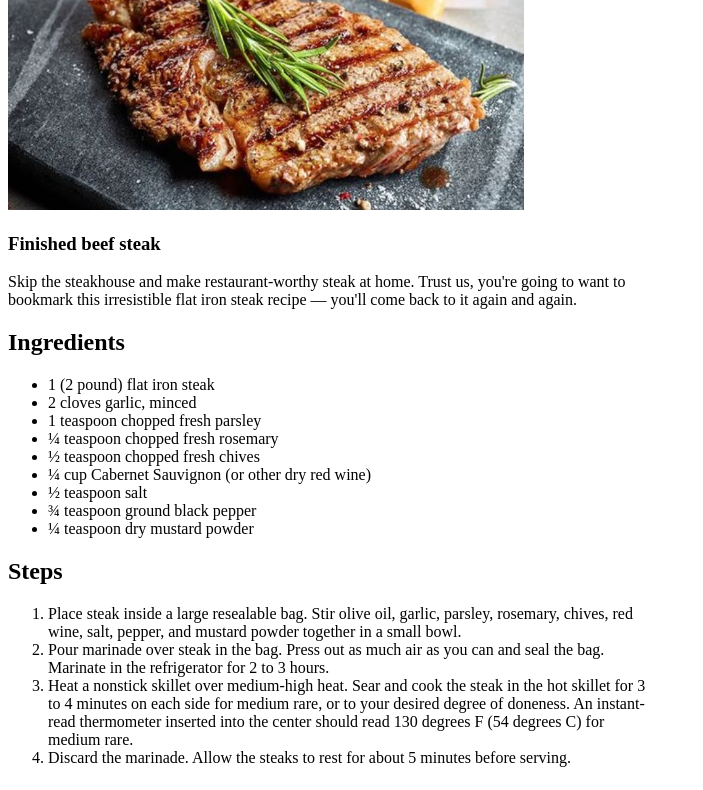
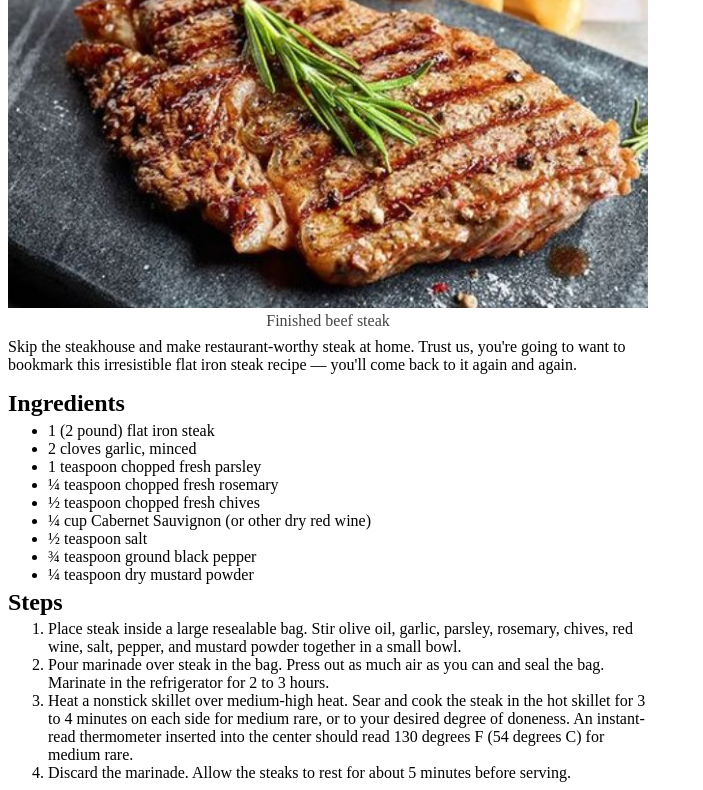
Before and after one commit to 29042022gtx/odin-recipes, a plain HTML site: page recipes/beefsteak.html in a window 1280 px wide. Shown: the part 170-960 px from the top of the page, without its empty margins (0-703 px from the left). Drawn offline with Linux system fonts and the light colour scheme.

Commit message:
Add style for recipes

```diff
--- a/css/style.css
+++ b/css/style.css
@@ -1,6 +1,13 @@
 :root {
     --blue: #38b9ff;
     --red: #ff2424;
+    --black: #222;
+    --dark: #444;
+    --gray: #666;
+    --light: #888;
+    --bone: #aaa;
+    --smoke: #ccc;
+    --snow: #eee;
 }
 
 * {
@@ -9,7 +16,7 @@
 
 body {
     font-family: 'Times New Roman', Times, serif;
-    max-width: 40em;
+    /* max-width: 40em; */
 }
 
 .title {
@@ -26,3 +33,39 @@ body {
     width: fit-content;
     margin: .2em;
 }
+
+.plate {
+    margin: .2em 0; padding: 0;
+}
+
+.illus {
+    object-fit:cover;
+    aspect-ratio: 3/2;
+    width: 100%;
+}
+
+.caption {
+    font-weight: normal;
+    text-align: center;
+    font-size: 1em;
+    color: var(--dark);
+    margin: 0;
+}
+
+.desc {
+    margin: .5em 0 1em;
+}
+
+.ingredients {
+    margin: .2em 0;
+}
+
+.steps {
+    margin: .2em 0;
+}
+
+@media screen and (min-width: 600px) {
+    body {
+        max-width: 40em;
+    }
+}
--- a/recipes/beefsteak.html
+++ b/recipes/beefsteak.html
@@ -2,16 +2,17 @@
 <html lang="en">
 <head>
     <meta charset="UTF-8">
+    <meta name="viewport" content="width=device-width, initial-scale=1.0">
     <title>Beef Steak</title>
     <link rel="stylesheet" href="../css/style.css">
 </head>
 <body>
-    <h1>Beef Steak</h1>
-    <img src="../images/beefsteak.jpg" alt="Spaghetti Image" height="300">
-    <h3>Finished beef steak</h3>
-    <p>Skip the steakhouse and make restaurant-worthy steak at home. Trust us, you're going to want to bookmark this irresistible flat iron steak recipe — you'll come back to it again and again.</p>
-    <h2>Ingredients</h2>
-    <ul>
+    <h1 class="plate">Beef Steak</h1>
+    <img class="illus" src="../images/beefsteak.jpg" alt="Spaghetti Image">
+    <h3 class="caption">Finished beef steak</h3>
+    <p class="desc">Skip the steakhouse and make restaurant-worthy steak at home. Trust us, you're going to want to bookmark this irresistible flat iron steak recipe — you'll come back to it again and again.</p>
+    <h2 class="ingredients">Ingredients</h2>
+    <ul class="ingredients">
         <li>1 (2 pound) flat iron steak</li>
         <li>2 cloves garlic, minced</li>
         <li>1 teaspoon chopped fresh parsley</li>
@@ -22,8 +23,8 @@
         <li>¾ teaspoon ground black pepper</li>
         <li>¼ teaspoon dry mustard powder</li>
     </ul>
-    <h2>Steps</h2>
-    <ol>
+    <h2 class="steps">Steps</h2>
+    <ol class="steps">
         <li>Place steak inside a large resealable bag. Stir olive oil, garlic, parsley, rosemary, chives, red wine, salt, pepper, and mustard powder together in a small bowl.</li>
         <li>Pour marinade over steak in the bag. Press out as much air as you can and seal the bag. Marinate in the refrigerator for 2 to 3 hours.</li>
         <li>Heat a nonstick skillet over medium-high heat. Sear and cook the steak in the hot skillet for 3 to 4 minutes on each side for medium rare, or to your desired degree of doneness. An instant-read thermometer inserted into the center should read 130 degrees F (54 degrees C) for medium rare.</li>
```
Also changed, not shown: index.html (+1 -0 lines), recipes/frenchfries.html (+9 -8 lines), recipes/spaghetti.html (+9 -8 lines).
